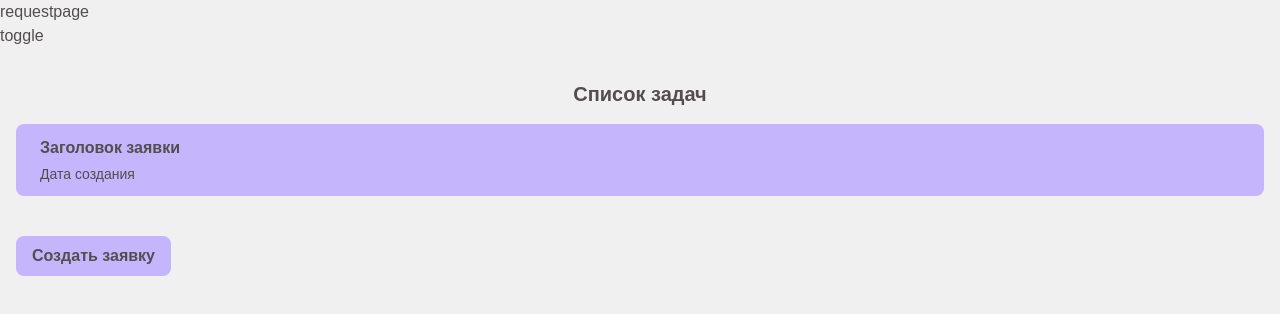
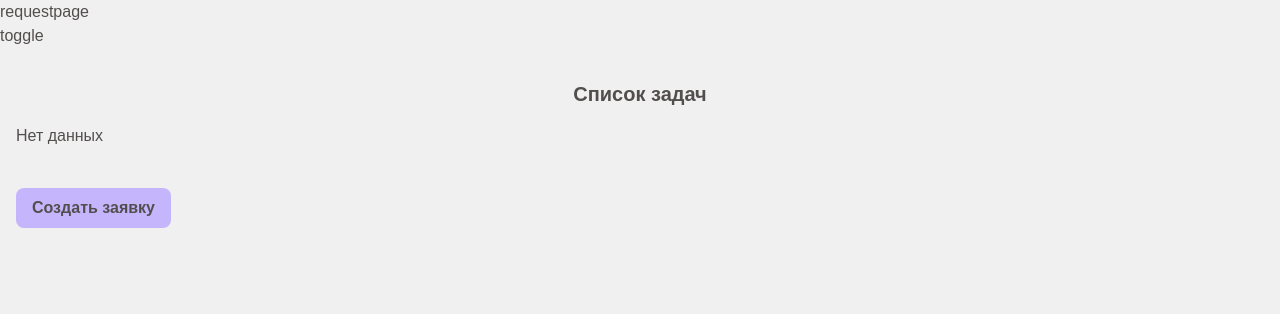
Before and after one commit to deveyge/RequestList, a React app: page /requests in a window 1280 px wide. Shown: the top 314 px of the page. Built offline with nearby package versions, Linux system fonts and the light colour scheme.

Commit message:
operation read

```diff
--- a/src/entities/request/ui/RequestCard.tsx
+++ b/src/entities/request/ui/RequestCard.tsx
@@ -1,9 +1,16 @@
-const RequestCard = () => {
+import { Request } from "entities/request/model/types"
+
+interface RequestCardProps {
+  request: Request;
+}
+
+
+const RequestCard = ({request}: RequestCardProps) => {
   return (
     <div className="rounded-lg bg-violet-300 px-6 py-3">
       <div className="flex flex-col gap-1">
-        <h3 className="font-semibold">Заголовок заявки</h3>
-        <span className="text-sm font-light">Дата создания</span>
+        <h3 className="font-semibold">{request.title}</h3>
+        <span className="text-sm font-light">Дата создания: {request.createdAt}</span>
       </div>
     </div>
   );
--- a/src/pages/RequestPage/ui/RequestPage.tsx
+++ b/src/pages/RequestPage/ui/RequestPage.tsx
@@ -1,12 +1,14 @@
+import { RootState } from "app/store/store";
 import { RequestCreateBtn } from "features/request-create";
-import { RequestList } from "widgets/RequestList";
+import { useSelector } from "react-redux";
+import RequestsList from "widgets/RequestList/ui/RequestList";
 
 export default function RequestPage() {
   return (
     <div>
       <h1 className="pb-4 text-center text-xl font-semibold">Список задач</h1>
       <div className="flex flex-col gap-10">
-        <RequestList />
+        <RequestsList/>
         <RequestCreateBtn />
       </div>
     </div>
--- a/src/widgets/RequestList/ui/RequestList.tsx
+++ b/src/widgets/RequestList/ui/RequestList.tsx
@@ -1,11 +1,29 @@
+import { RootState } from "app/store/store";
 import { RequestCard } from "entities/request";
+import { useSelector } from "react-redux";
+import { Link } from "react-router-dom";
 
-const RequestList = () => {
+
+
+const RequestsList = () => {
+  const requests = useSelector((state:RootState) => state.requests.requests)
   return (
     <div>
-      <RequestCard />
+      {requests.length === 0 ? (
+        <div>Нет данных</div>
+      ) : (
+        <ul>
+          {requests.map((request) => (
+            <li key={request.id} className="py-2">
+              <Link to={`/requests/${request.id}`} className="block">
+              <RequestCard request={request}></RequestCard>
+              </Link>
+            </li>
+          ))}
+        </ul>
+      )}
     </div>
   );
 };
 
-export default RequestList;
+export default RequestsList;
```
